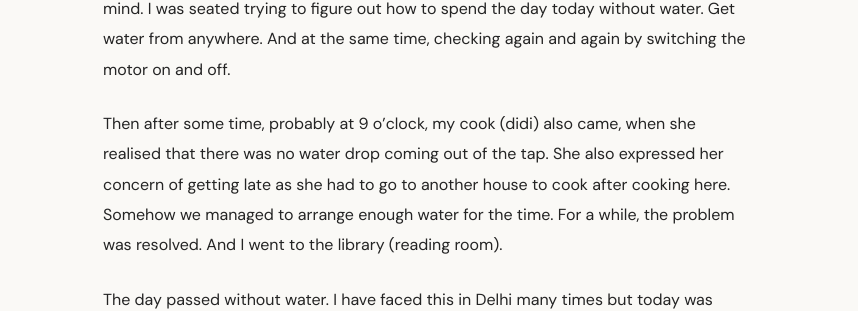
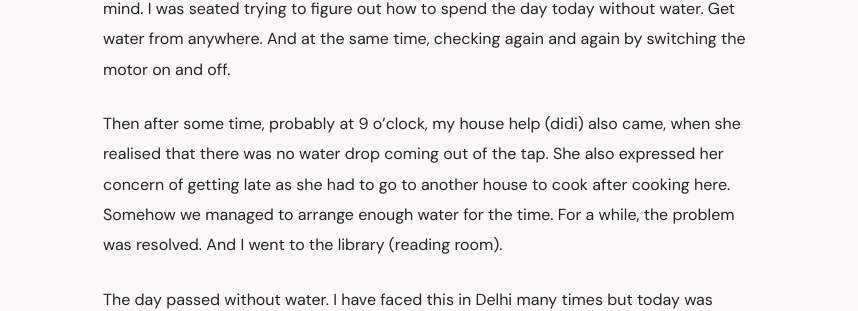
Before and after one commit to Gi1864/gi1864.github.io, a Jekyll site: the page built from _posts/2023-09-13-when-the-well-is-dry-we-know-the-worth-of-water.md, in a window 1280 px wide. Shown: the part 1303-1614 px from the top of the page, without its empty margins (212-1070 px from the left). Built offline with Jekyll 4.4.1, drawn with Linux system fonts in a browser that asks for light colours.

Commit message:
Update 2023-09-13-when-the-well-is-dry-we-know-the-worth-of-water.md

```diff
--- a/_posts/2023-09-13-when-the-well-is-dry-we-know-the-worth-of-water.md
+++ b/_posts/2023-09-13-when-the-well-is-dry-we-know-the-worth-of-water.md
@@ -22,6 +22,6 @@ Today I woke up at 7 o' clock in the morning. With the opening of my eyes, I ran
 
 I became very uneasy as there was no water anywhere to use in the washroom. Without water, how do you brush? Get fresh?. Many questions like this started to flood into my mind. I was seated trying to figure out how to spend the day today without water. Get water from anywhere. And at the same time, checking again and again by switching the motor on and off.
 
-Then after some time, probably at 9 o'clock, my cook (didi) also came, when she realised that there was no water drop coming out of the tap. She also expressed her concern of getting late as she had to go to another house to cook after cooking here. Somehow we managed to arrange enough water for the time. For a while, the problem was resolved. And I went to the library (reading room).
+Then after some time, probably at 9 o'clock, my house help (didi) also came, when she realised that there was no water drop coming out of the tap. She also expressed her concern of getting late as she had to go to another house to cook after cooking here. Somehow we managed to arrange enough water for the time. For a while, the problem was resolved. And I went to the library (reading room).
 
 The day passed without water. I have faced this in Delhi many times but today was quite the most difficult day and I realised the importance of water throughout the day. As Benjamin Franklin quote, *"When the well is dry, we know the worth of water"*. My mind gets reminded again and again of the importance of water my parents had told at home and the importance of water/ resources our religion teaches us. Due to the abundance of water in my home state, the Terai region of Bihar, we never felt the scarcity of water there, but here in Delhi the demand for everything is much higher than its supply.
```
